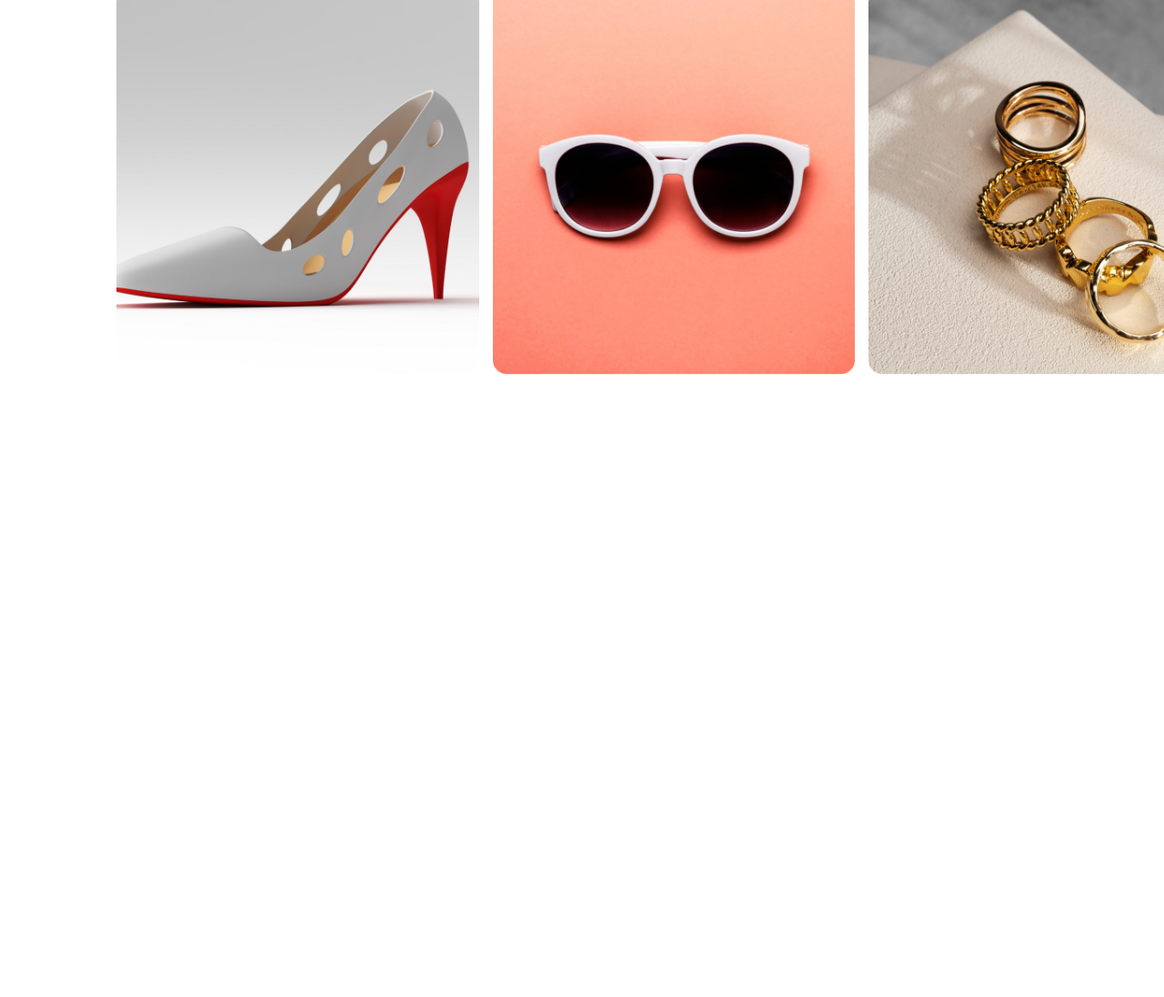
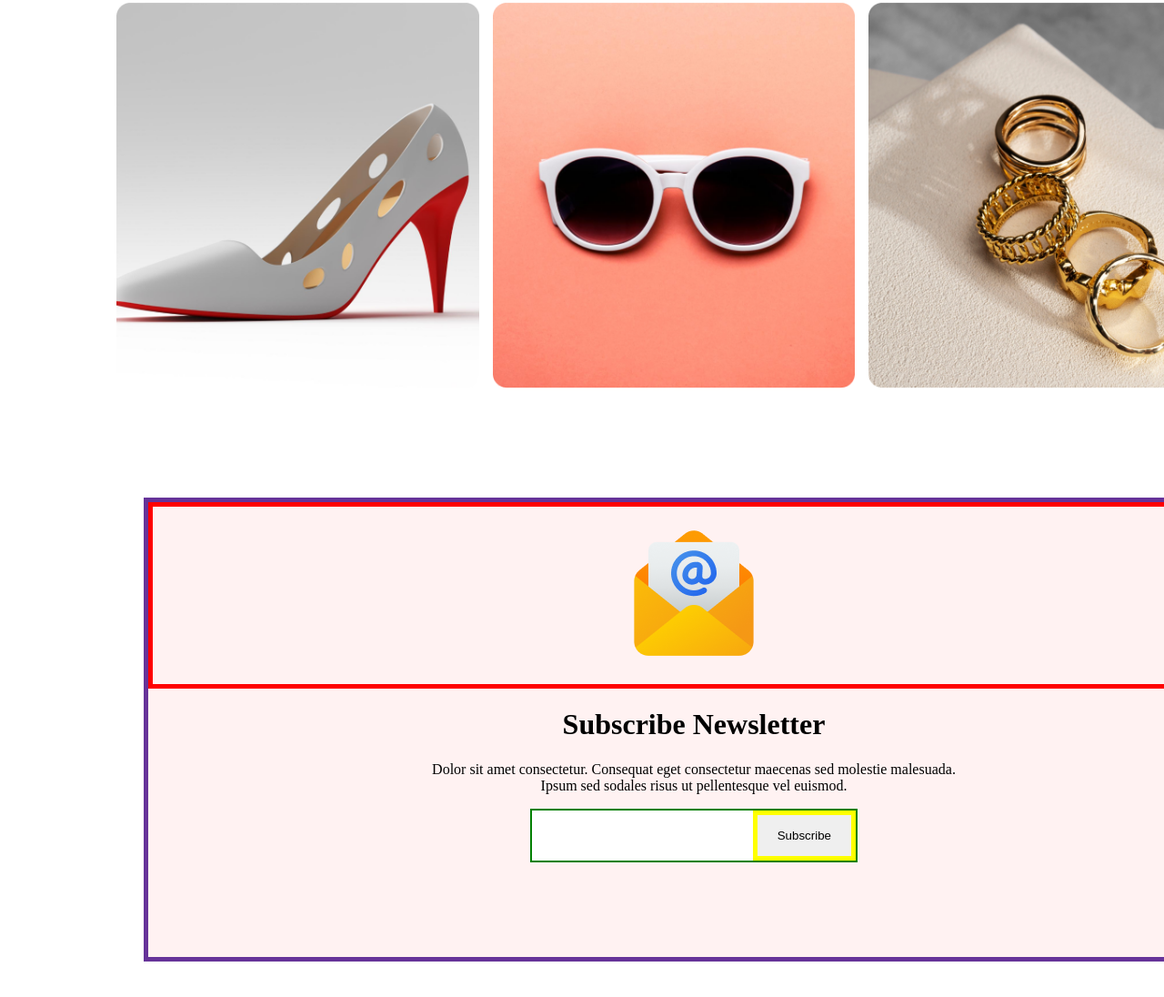
Before and after one commit to mdjobayeradnan/reset-assignment-1, a plain HTML site: page index.html in a window 1280 px wide. Shown: the part 3583-4679 px from the top of the page at 91% size. Before the commit the page ends 4003 px from the top, so only its background shows below. Drawn offline with Linux system fonts and the light colour scheme.

Commit message:
subscribe item added

```diff
--- a/index.html
+++ b/index.html
@@ -1,19 +1,23 @@
 <!DOCTYPE html>
 <html lang="en">
+
 <head>
     <meta charset="UTF-8">
     <meta name="viewport" content="width=device-width, initial-scale=1.0">
     <title>Document</title>
 </head>
+
 <body>
     <!DOCTYPE html>
     <html lang="en">
+
     <head>
         <meta charset="UTF-8">
         <meta name="viewport" content="width=device-width, initial-scale=1.0">
         <title>Document</title>
         <link rel="stylesheet" href="style/style.css">
     </head>
+
     <body>
         <!--header section-->
         <header>
@@ -28,7 +32,8 @@
                 <div class="text-title">
                     <h1><span class="">65% oFF</span></h1>
                     <h3 class="">OUR HOLIDAY DEALS ARE BETTER</h3>
-        <h2 class="">ALL CATEGORIES</h2></div>
+                    <h2 class="">ALL CATEGORIES</h2>
+                </div>
 
                 <div>
                     <img src="images/New Year Photo.png" alt="">
@@ -43,7 +48,7 @@
 
             </div>
             <div class="img">
-    <img  src="images/Group 70.png" alt="">
+                <img src="images/Group 70.png" alt="">
             </div>
 
 
@@ -53,10 +58,11 @@
 
             <!--best gift section-->
 
-<div class="best-gift-title" >
+            <div class="best-gift-title">
                 <h6 class="title">THE BEST GIFTS</h6>
                 <h1 class="title-sub">Our Awesome Portfolio</h1>
-    <p class="gift-description">Dolor sit amet consectetur. Consequat eget consectetur maecenas sed molestie malesuada. <br> Ipsum sed sodales risus ut pellentesque vel euismod.  </p>
+                <p class="gift-description">Dolor sit amet consectetur. Consequat eget consectetur maecenas sed molestie
+                    malesuada. <br> Ipsum sed sodales risus ut pellentesque vel euismod. </p>
             </div>
 
 
@@ -84,10 +90,34 @@
                 </div>
             </div>
 
+            <!--subcribe section-->
+
+            <div class="subscribe-section">
+                <div class="img-message">
+                    <img src="images/Group 61.png" alt=""></div>
+                    <h1>Subscribe Newsletter</h1>
+                    <p>Dolor sit amet consectetur. Consequat eget consectetur maecenas sed molestie malesuada. <br> Ipsum sed sodales risus ut pellentesque vel euismod. </p>
+
+
+                  <div class="input-item">
+                    <input type="email" name="" id="">
+                    <div class="btn-item">
+                        <button>Subscribe</button>
+                    </div>
+                    </div>
+
+
+
+
+            </div>
+
+
 
         </main>
         <footer></footer>
     </body>
+
     </html>
 </body>
+
 </html>
--- a/style/style.css
+++ b/style/style.css
@@ -53,7 +53,7 @@
 
 /* best gift section title*/
 .best-gift-title{
-    margin: 15px  120px;
+    margin: 15px  130px;
 }
 .title{
     color: #FF0000;
@@ -78,10 +78,52 @@
 
 }
 .second-3-card > div{
-    margin: 0 120px;
+
+    margin: 15px 120px;
     height: 424px;
     width: 550px;
     display:flex ;
     gap: 15px;
 
 }
+
+
+/*subscribe section*/
+.subscribe-section{
+    background-color: rgba(255, 0, 0, 0.05);
+    margin: 120px 150px;
+    height: 500px;
+    border: rebeccapurple solid 5px;
+    width: 1200px;
+
+
+}
+.subscribe-section .img-message{
+    border: #FF0000 solid 5px;
+    padding: 20px 520px;
+}
+.subscribe-section > h1 , p{
+    text-align: center;
+}
+.subscribe-section >input , button{
+    border: yellow 5px solid;
+    padding:15px  22px;
+
+}
+.subscribe-section .input-item{
+    border:green 2px solid;
+   margin: 0 420px;
+    display: flex;
+    justify-content: space-between;
+
+
+}
+.subscribe-section .input-item >button{
+  border-radius: 5px;
+  background: #FF0000;
+
+}
+.subscribe-section .input-item > input{
+width: 250px;
+border: 0;
+}
```
Also changed, not shown: asss.js (added, +48 -0 lines). Lines whose indentation alone changed are shown as unchanged.
